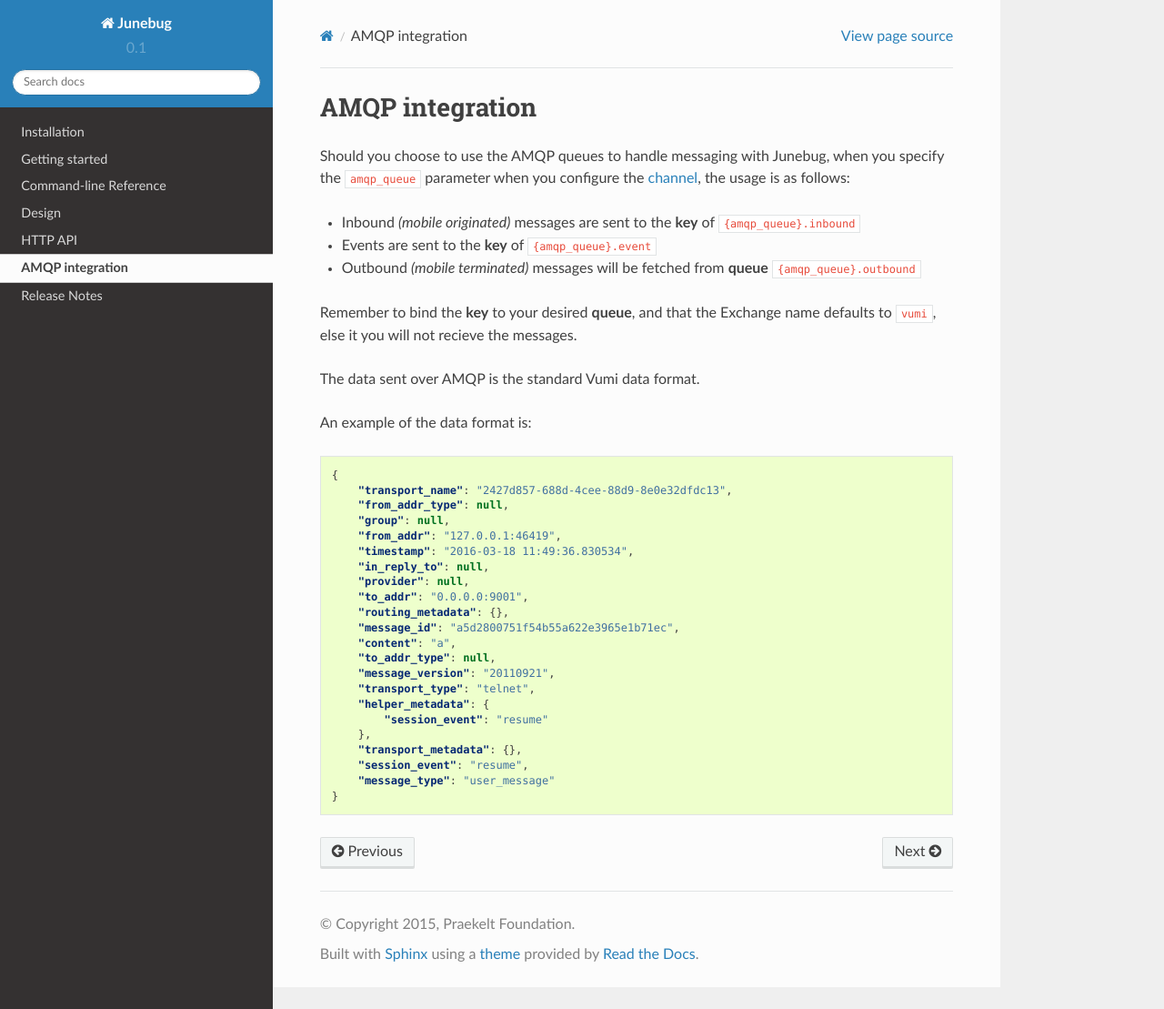
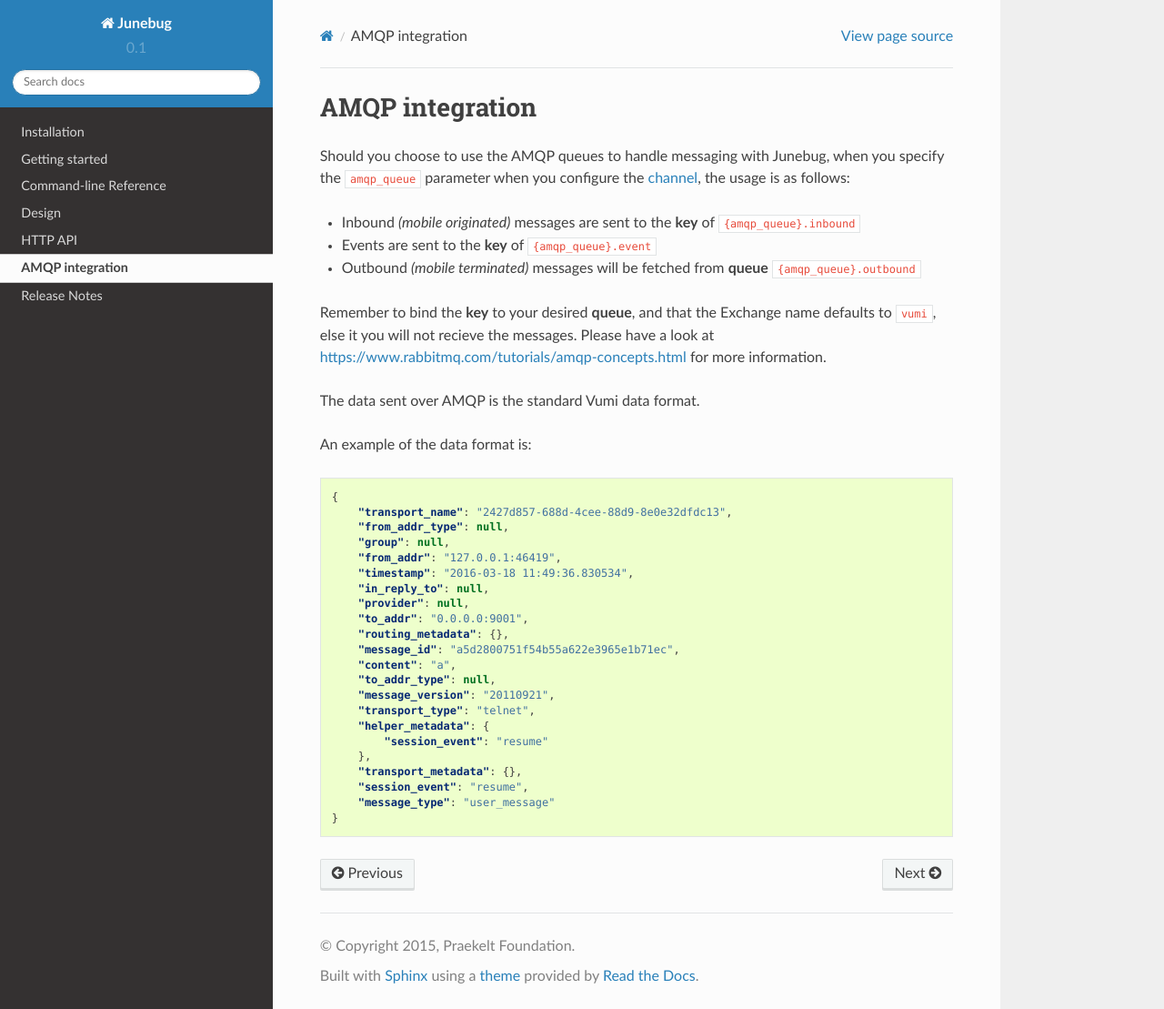
Before and after one commit to praekeltfoundation/junebug, a Sphinx documentation site: the page built from docs/amqp-integration.rst, in a window 1280 px wide and 1109 px high. Shown: the whole window at 91% size. Built offline with Sphinx 7.4.7 and the Read the Docs theme 2.0.0, drawn with Linux system fonts in a browser that asks for light colours; pages that are not in the unit, such as notebooks, are missing from menus.

Commit message:
Referenced AMQP concepts RabbitMQ page

```diff
--- a/docs/amqp-integration.rst
+++ b/docs/amqp-integration.rst
@@ -14,7 +14,9 @@ you specify the ``amqp_queue`` parameter when you configure the
   ``{amqp_queue}.outbound``
 
 Remember to bind the **key** to your desired **queue**, and that the Exchange
-name defaults to ``vumi``, else it you will not recieve the messages.
+name defaults to ``vumi``, else it you will not recieve the messages. Please
+have a look at https://www.rabbitmq.com/tutorials/amqp-concepts.html for more
+information.
 
 The data sent over AMQP is the standard Vumi data format.
 
```
